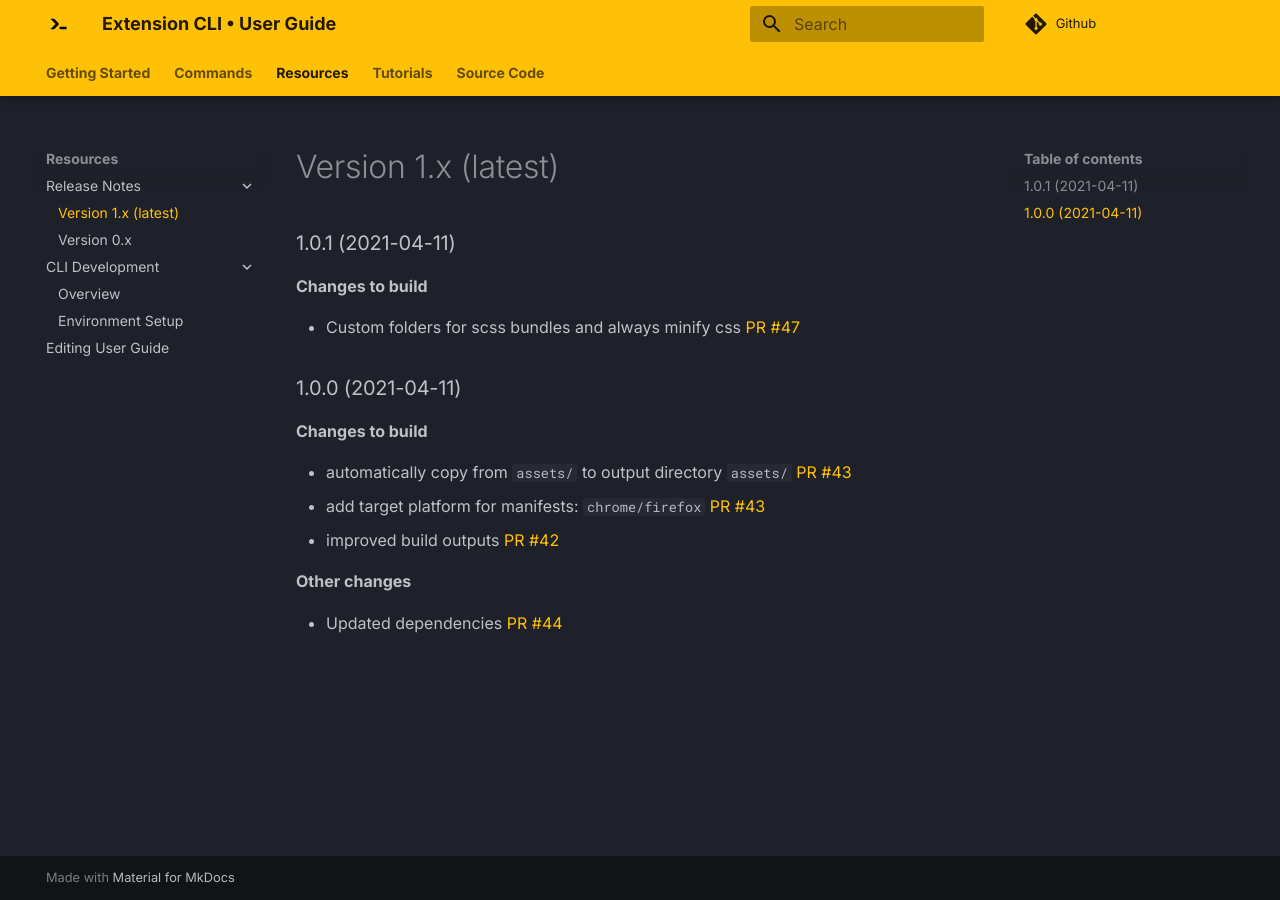
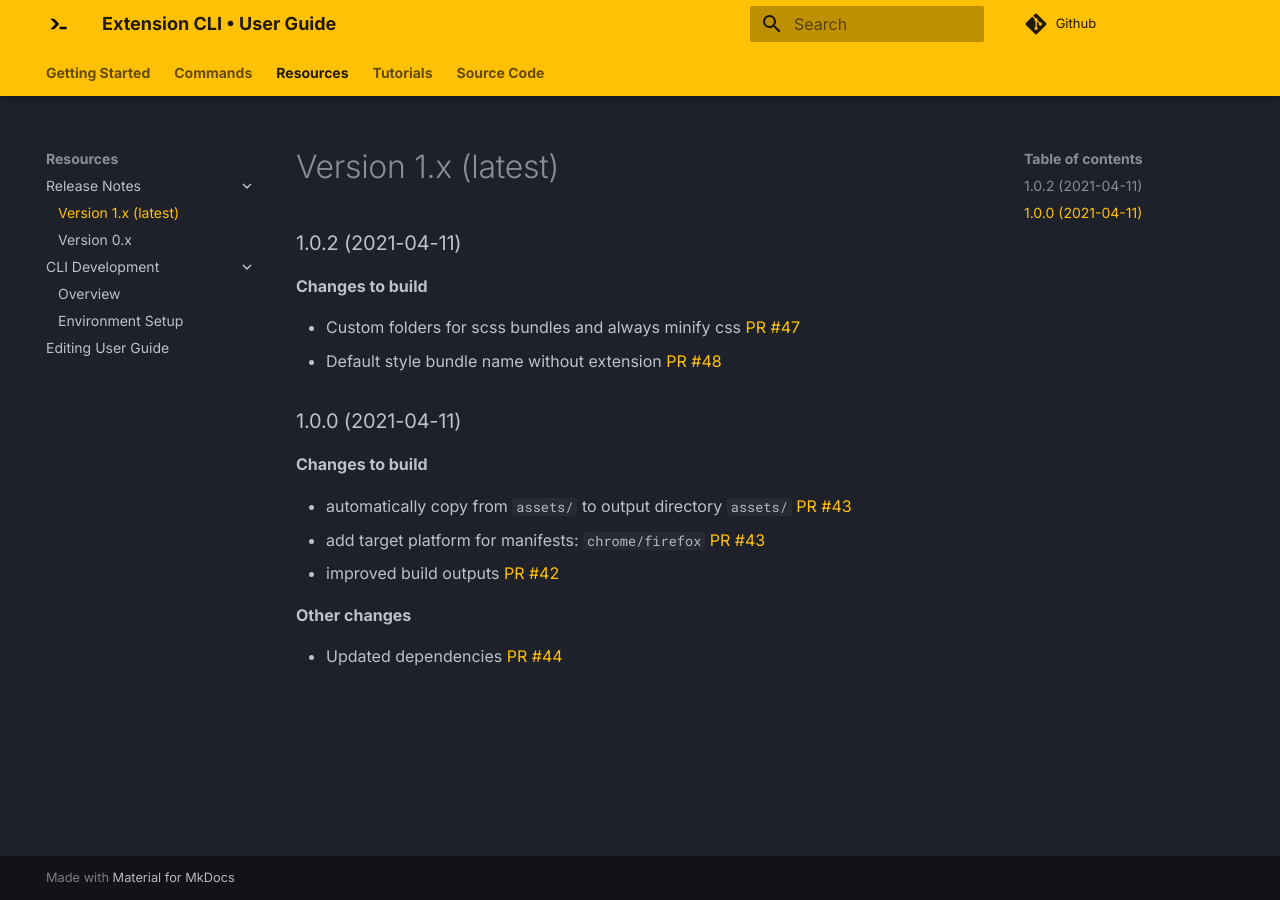
Before and after one commit to MobileFirstLLC/extension-cli, an MkDocs documentation site: the page built from guide/09-release-notes.md, in a window 1280 px wide. Built offline with MkDocs 1.6.1 and Material for MkDocs 9.7.7, drawn with Linux system fonts in a browser that asks for light colours; comment, search, counter and statistics services are not loaded.

Commit message:
update docs

```diff
--- a/guide/09-release-notes.md
+++ b/guide/09-release-notes.md
@@ -1,9 +1,10 @@
 
-### 1.0.1 (2021-04-11)
+### 1.0.2 (2021-04-11)
 
 **Changes to build**
 
 - Custom folders for scss bundles and always minify css [PR #47](https://github.com/MobileFirstLLC/extension-cli/pull/47)
+- Default style bundle name without extension [PR #48](https://github.com/MobileFirstLLC/extension-cli/pull/48)
 
 ### 1.0.0 (2021-04-11)
 
```
